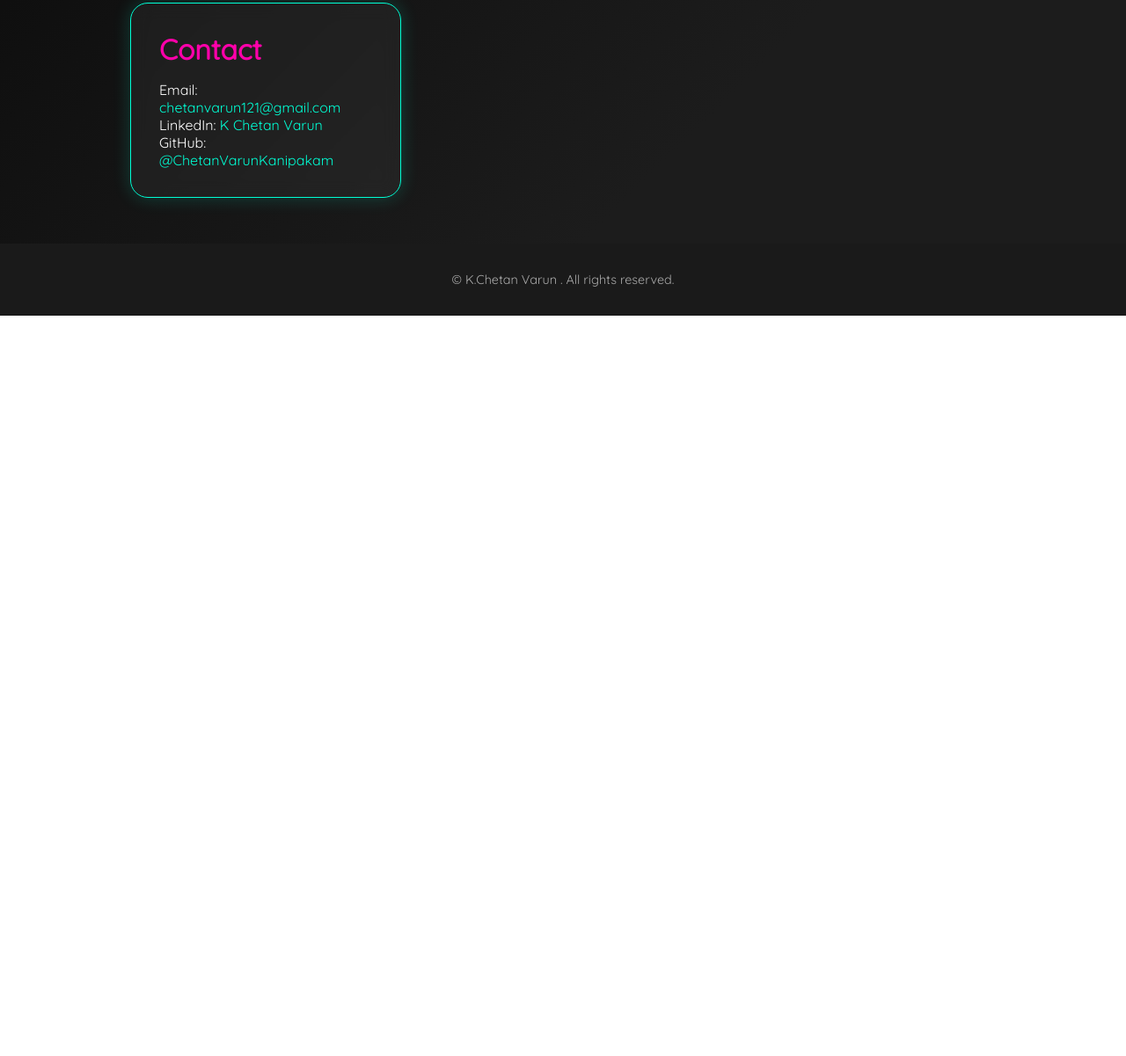
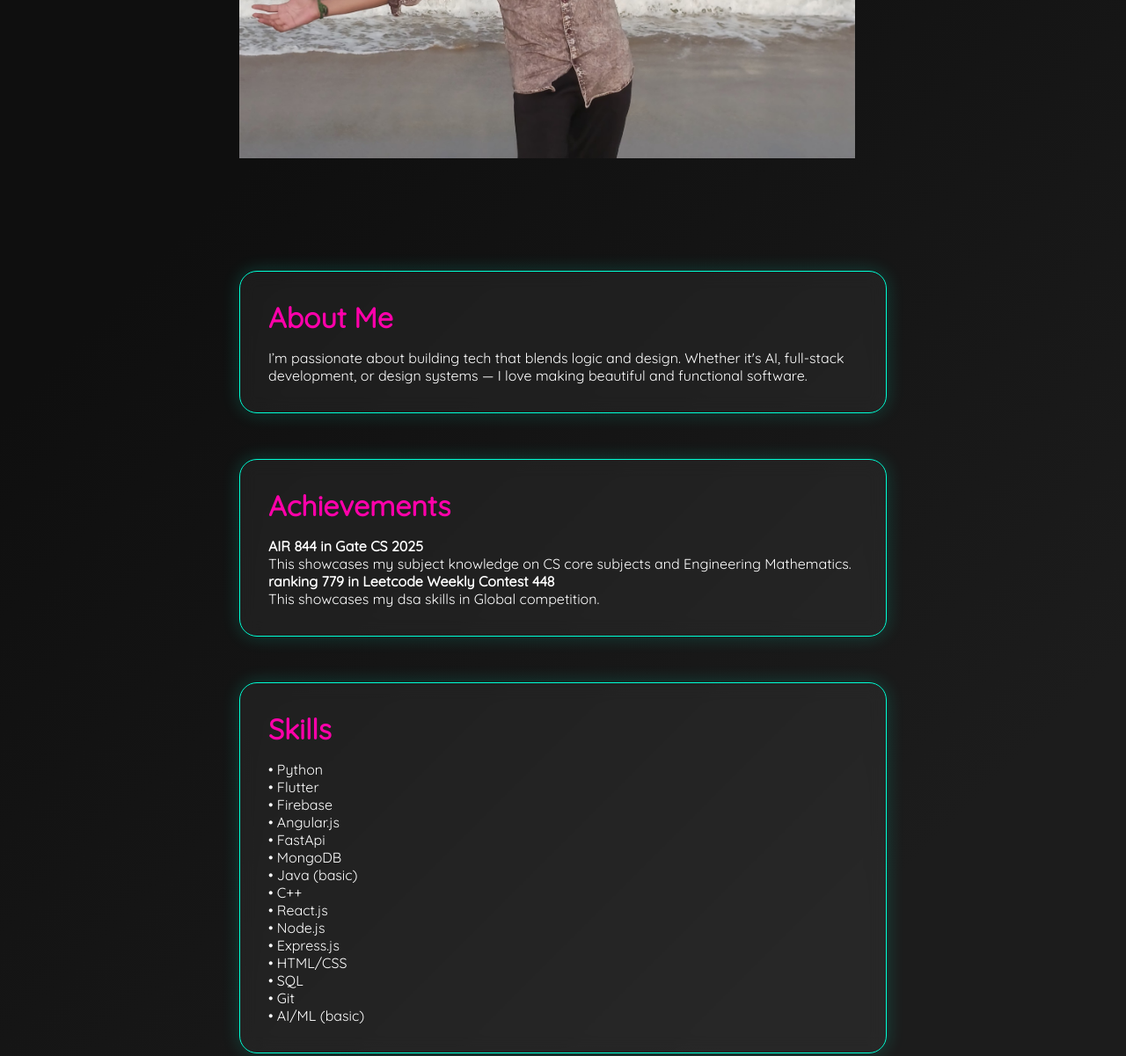
Before and after one commit to ChetanVarunKanipakam/Portfolio, a plain HTML site: page portfolio.html in a window 1280 px wide. Shown: the part 690-1891 px from the top of the page at 88% size. Before the commit the page ends 1049 px from the top, so only its background shows below. Drawn offline with Linux system fonts and the light colour scheme.

Commit message:
version2

```diff
--- a/portfolio.css
+++ b/portfolio.css
@@ -47,20 +47,29 @@
     color: #300808;
     margin-top: 0.5rem;
   }
+  section {
+  padding: 4rem 2rem;
+  max-width: 800px; /* or 100% depending on your layout */
+  margin: 0 auto;
 
-  .section {
+  display: grid;
+  grid-template-columns: 1fr; /* one card per row */
+  gap: 20px; /* space between cards */
+}
+
+  /* .section {
     padding: 4rem 2rem;
     max-width: 80%;
     margin: 0 auto;
     display: flex;
-    gap: 20px; /* space between boxes */
+    gap: 20px;
     padding: 20px;
     justify-content: start;
     align-items: flex-start;
     display: grid;
       grid-template-columns: repeat(auto-fit, minmax(250px, 1fr));
       gap: 30px;
-  }
+  } */
 
   .card {
     background: rgba(255, 255, 255, 0.05);
--- a/portfolio.html
+++ b/portfolio.html
@@ -3,7 +3,7 @@
 <head>
   <meta charset="UTF-8" />
   <meta name="viewport" content="width=device-width, initial-scale=1.0" />
-  <title>CSE Student Portfolio</title>
+  <title>K Chetan Varun Portfolio</title>
   <link href="https://fonts.googleapis.com/css2?family=Orbitron:wght@500&family=Quicksand&display=swap" rel="stylesheet">
   <link href="portfolio.css" rel="stylesheet">
 </head>
@@ -12,11 +12,25 @@
     <h1>K Chetan Varun</h1>
     <p>A tech enthusiast</p>
   </header>
-
+  <section class="img">
+    <img src="./myimg.jpg" alt="myimg" width="700">
+  </section>
   <section class="section">
     <div class="card">
       <h2>About Me</h2>
       <p>I’m passionate about building tech that blends logic and design. Whether it's AI, full-stack development, or design systems — I love making beautiful and functional software.</p>
+    </div>
+
+    <div class="card">
+      <h2>Achievements</h2>
+      <p>
+        <strong>AIR 844 in Gate CS 2025</strong><br/>
+        This showcases my subject knowledge on CS core subjects and Engineering Mathematics.
+      </p>
+      <p>
+        <strong>ranking 779 in Leetcode Weekly Contest 448</strong><br/>
+        This showcases my dsa skills in Global competition.
+      </p>
     </div>
 
     <div class="card">
@@ -27,7 +41,7 @@
           • Angular.js <br/>
           • FastApi <br/>
           • MongoDB <br/>
-          • Java <br/>
+          • Java (basic) <br/>
           • C++ <br/>
           • React.js <br/>
           • Node.js <br/>
@@ -35,7 +49,7 @@
           • HTML/CSS <br/>
           • SQL <br/>
           • Git <br/>
-          • AI/ML</p>
+          • AI/ML (basic)</p>
     </div>
 
     <div class="card">
```
Also changed, not shown: myimg.jpg (added).
